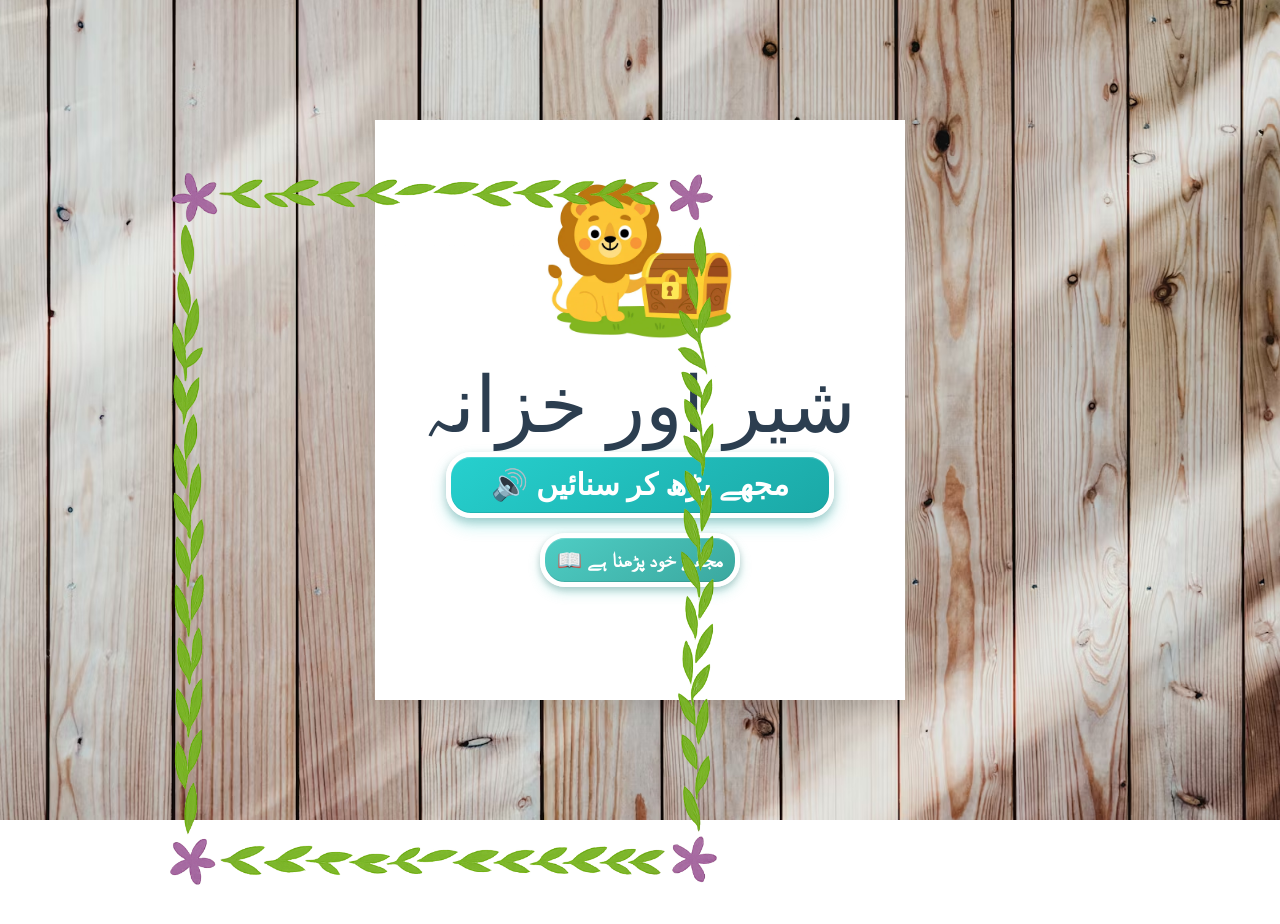
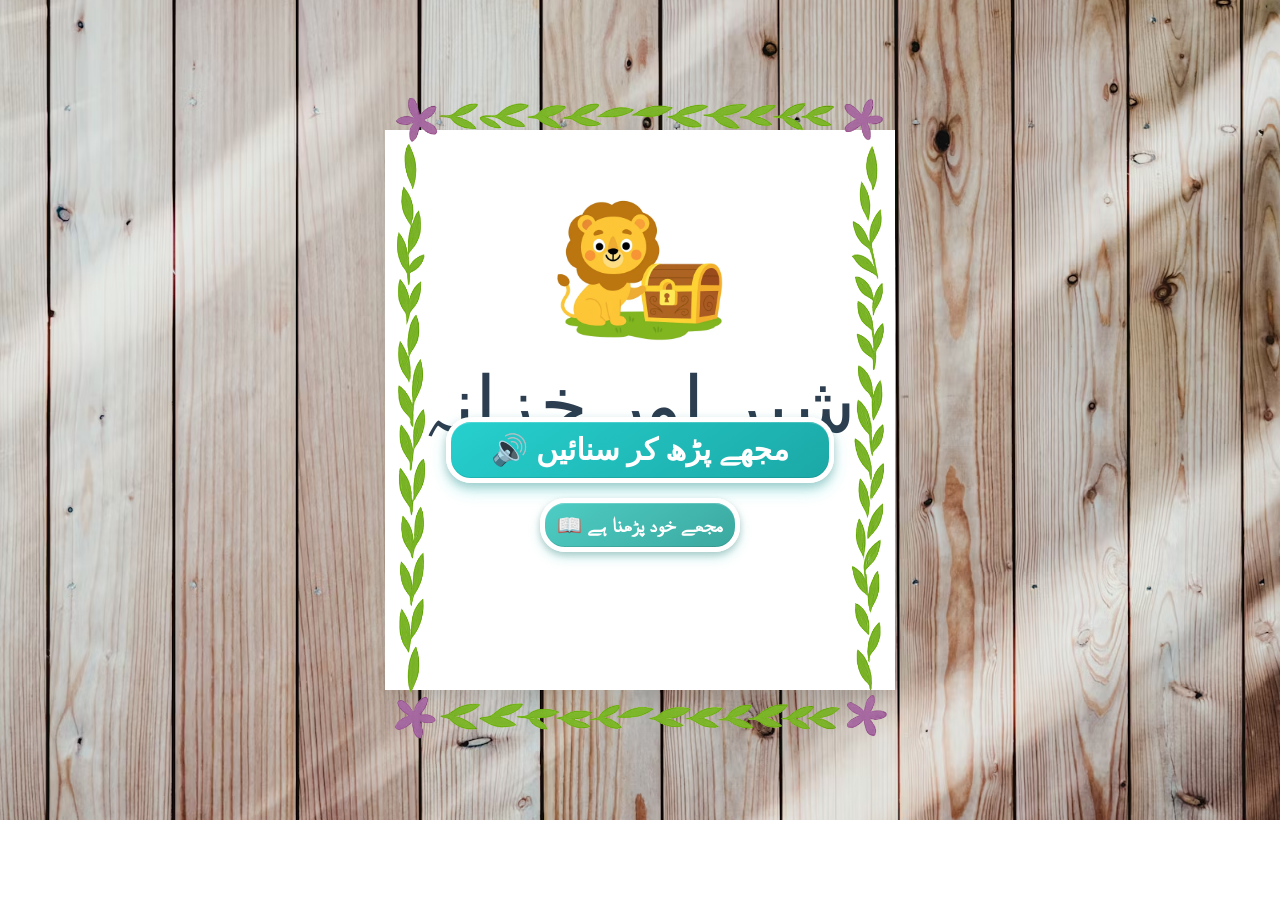
Before and after one commit to rahi-amd/react-learn-app-1, a React (Create React App) app: page / in a window 1280 px wide. Shown: the top 924 px of the page. After the commit the page ends 835 px from the top, so only its background shows below. Built offline with nearby package versions, Linux system fonts and the light colour scheme; a web font is replaced by a local one.

Commit message:
fixed the border

```diff
--- a/src/StoryReader.css
+++ b/src/StoryReader.css
@@ -51,8 +51,8 @@
   cursor: pointer;
 }
 .nav-button {
-  width: 60px;
-  height: 60px;
+  width: 60px;;
+  height: 50%;
   cursor: pointer;
   pointer-events: all;
 }
--- a/src/StorySelector.css
+++ b/src/StorySelector.css
@@ -7,13 +7,14 @@
 
 }
 .image-area {
-  height: 200px;              /* Space for future lion image */
+  height: 180px;
   width: 100%;
   display: flex;
   align-items: center;
   justify-content: center;
   background-color: transparent;  /* Temporary background to see the space */
   margin-bottom: 0;
+  margin-top:20px;
 }
 
 .story-title {
@@ -41,7 +42,8 @@
 
 .read-to-me-btn, .read-it-myself-btn {
   display: block;
-  padding: 0;
+  padding: 10px 20px;
+  bottom: 35px;
   border: 5px solid white;
   border-radius: 25px;
   font-size: 18px;
@@ -52,7 +54,6 @@
   box-shadow: 0 4px 12px rgba(0, 0, 0, 0.1);
   position: relative;
   overflow: hidden;
-
   min-width: 200px;
 }
 
@@ -136,7 +137,7 @@ transform: translateY(-1px);
 }
 .story-card {
   background-color: white;
-  padding: 40px;
+  padding: 30px;
   max-width: 450px;
   width: 90%;
   min-height: 500px;
@@ -148,15 +149,19 @@ transform: translateY(-1px);
   position: relative;
   box-shadow: 0 8px 20px rgba(0, 0, 0, 0.1);
   transition: all 0.3s ease;
+
 }
 .border-overlay {
   position: absolute;
-  top: 6vh;
-  left: 10vw;
-  width: 86wh;
-  height: 118vh;
+  top: 50%;                    /* Center vertically */
+  left: 50%;                   /* Center horizontally */
+  transform: translate(-50%, -50%);  /* Perfect centering */
+  width: 115vw;                  /* Responsive to container */
+  height: 115vh;                 /* Responsive to container */
+  max-width: 900px;           /* Doesn't get too big */
+  max-height: 850px;          /* Doesn't get too big */
   pointer-events: none;
-  z-index: 10;
+  z-index: 1;                 /* Behind content */
   object-fit: contain;
 }
 .home-button {
```
